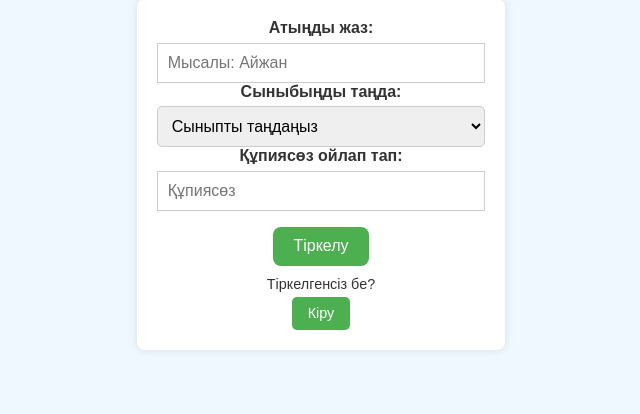
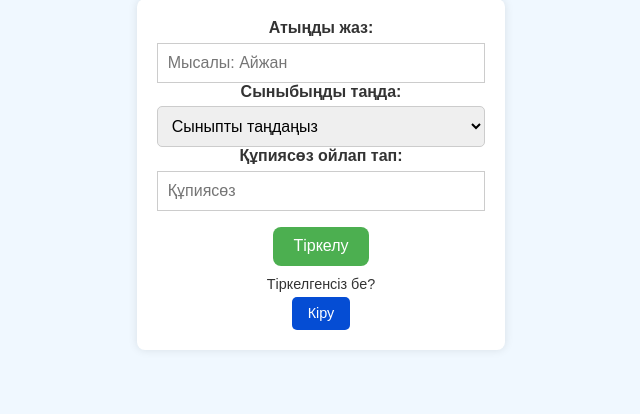
Before and after one commit to Re1otsu/Flask-App-Railway, a Flask app: page /register in a window 1280 px wide. Shown: the part 252-666 px from the top of the page, without its empty margins (319-959 px from the left). Run offline with Flask 3, Linux system fonts and the light colour scheme.

Commit message:
прогресс

```diff
--- a/static/css/register.css
+++ b/static/css/register.css
@@ -86,7 +86,7 @@ button:hover {
 
 .login-btn {
     display: inline-block;
-    background-color: #4caf50;
+    background-color: #054dd4;
     color: #fff;
     padding: 8px 16px;
     border-radius: 5px;
@@ -96,5 +96,5 @@ button:hover {
 }
 
 .login-btn:hover {
-    background-color: #45a049;
+    background-color: #091e92;
 }
```
